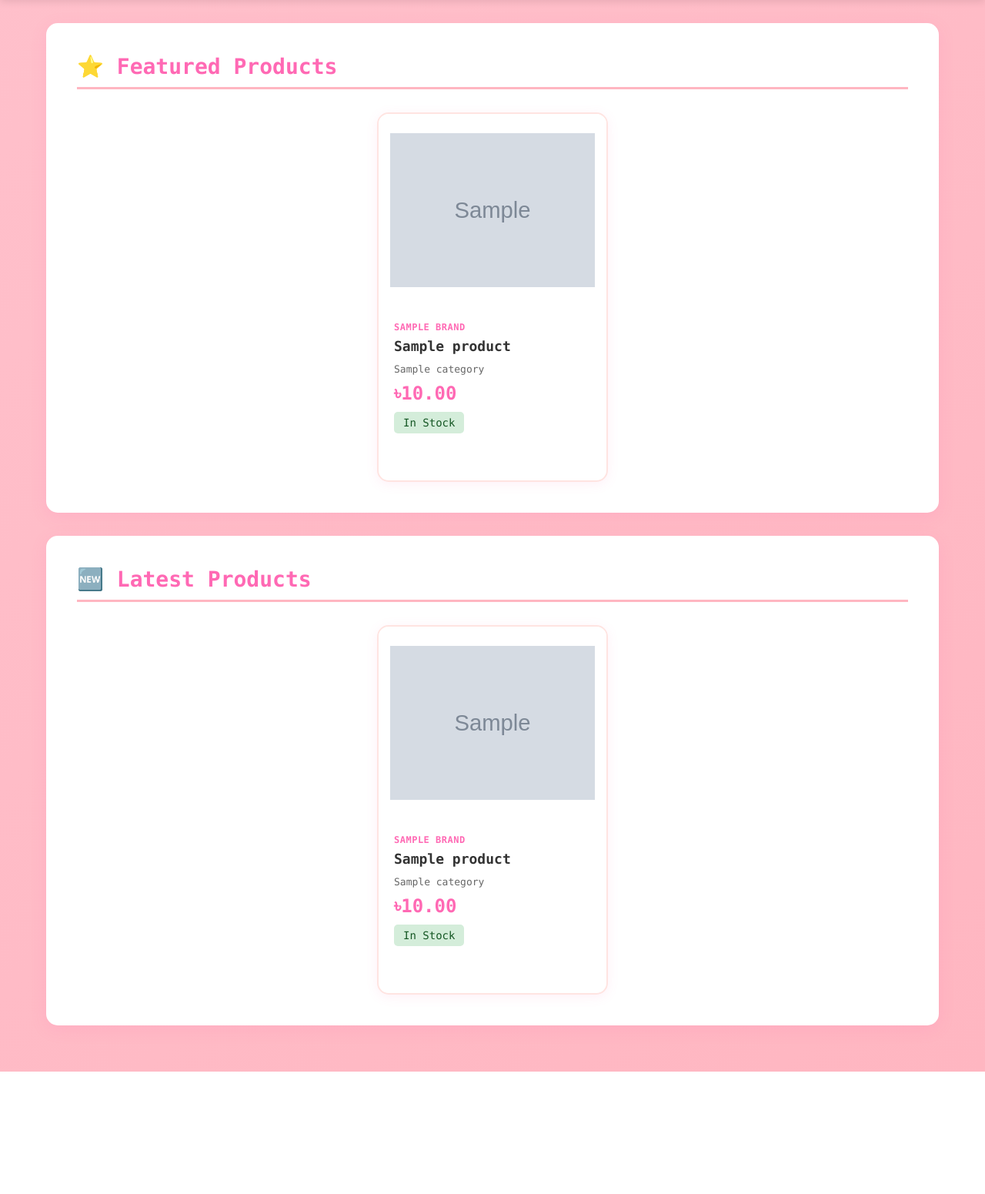
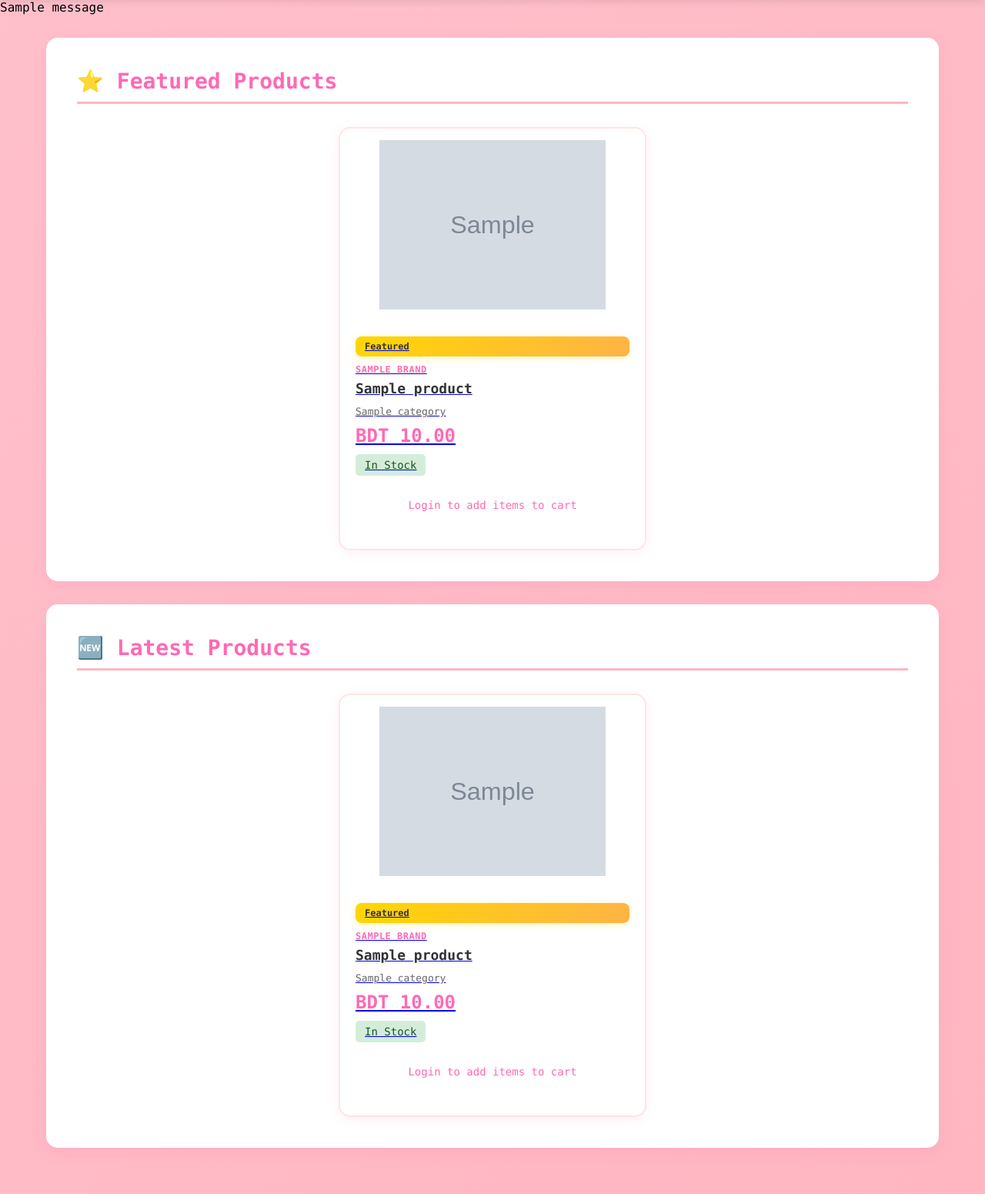
Before and after one commit to rysahona12/pookiecare, a Django app: page / in a window 1280 px wide. Shown: the part 78-1629 px from the top of the page at 77% size. Before the commit the page ends 1470 px from the top, so only its background shows below. Run offline with Django 5.2, Linux system fonts and the light colour scheme; tables that the repository leaves empty hold one stand-in row (values such as "Sample post"); grey boxes marked "Sample" are stand-in pictures; one stand-in notice (Sample message) is shown.

Commit message:
Adjusted CSS and HTML to adapt with cart and order features.

```diff
--- a/products/templates/products/home.html
+++ b/products/templates/products/home.html
@@ -88,8 +88,8 @@
             box-shadow: 0 3px 15px rgba(255, 105, 180, 0.1);
             transition: all 0.3s;
             cursor: pointer;
-            width: 300px;
-            height: 480px;
+            width: 400px;
+            height: 550px;
             flex-shrink: 0;
             display: flex;
             flex-direction: column;
@@ -195,6 +195,37 @@
         .no-products p {
             font-size: 16px;
         }
+        .product-actions {
+            padding: 0 20px 20px 20px;
+            display: flex;
+            justify-content: center;
+            align-items: center;
+        }
+        .product-actions form {
+            width: 100%;
+        }
+        .product-actions button {
+            width: 100%;
+            padding: 12px 20px;
+            background: #ff69b4;
+            color: white;
+            font-size: 16px;
+            font-weight: 600;
+            border: none;
+            border-radius: 10px;
+            cursor: pointer;
+            transition: all 0.3s;
+        }
+        .product-actions button:hover {
+            background: #ff85c1;
+            transform: translateY(-2px);
+        }
+        .login-note {
+            font-size: 14px;
+            color: #ff69b4;
+            text-align: center;
+            padding: 10px 0;
+        }
         @media (max-width: 768px) {
             .navbar {
                 flex-direction: column;
@@ -235,9 +266,8 @@
         <div class="navbar-links">
             <a href="{% url 'products:home' %}">Home</a>
             <a href="{% url 'products:products_list' %}">Products</a>
-            <a href="{% url 'products:cart' %}" class="active">Cart</a>
+            <a href="{% url 'products:cart' %}" class="active">Cart{% if cart_item_count %} ({{ cart_item_count }}){% endif %}</a>
             <a href="{% url 'products:checkout' %}">Checkout</a>
-
             {% if user.is_authenticated %}
                 <a href="{% url 'user:profile' %}">Profile</a>
                 {% if user.is_staff %}
@@ -251,14 +281,22 @@
         </div>
     </nav>
 
+    {% if messages %}
+    <div class="messages">
+        {% for message in messages %}
+            <div class="message">{{ message }}</div>
+        {% endfor %}
+    </div>
+    {% endif %}
+
     <div class="content-wrapper">
         {% if featured_products %}
         <div class="section">
             <h2>⭐ Featured Products</h2>
             <div class="products-grid">
                 {% for product in featured_products %}
-            <a href="{% url 'products:product_detail' product.product_id %}" style="text-decoration: none; color: inherit;">
                 <div class="product-card">
+                    <a href="{% url 'products:product_detail' product.product_id %}" class="product-link">
                         <div class="product-image">
                             {% if product.get_image_url %}
                                 <img src="{{ product.get_image_url }}" alt="{{ product.product_name }}">
@@ -267,16 +305,28 @@
                             {% endif %}
                         </div>
                         <div class="product-info">
+                            <div class="featured-badge">Featured</div>
                             <div class="product-brand">{{ product.brand.brand_name }}</div>
                             <div class="product-name">{{ product.product_name }}</div>
                             <div class="product-category">{{ product.category.category_name }}</div>
-                        <div class="product-price">৳{{ product.price|floatformat:2 }}</div>
+                            <div class="product-price">BDT {{ product.price|floatformat:2 }}</div>
                             <span class="product-stock {% if product.available_stock == 0 %}stock-out{% elif product.available_stock < 10 %}stock-low{% else %}stock-in{% endif %}">
                                 {{ product.get_stock_status }}
                             </span>
                         </div>
+                    </a>
+                    <div class="product-actions">
+                        {% if user.is_authenticated %}
+                        <form method="post" action="{% url 'products:add_to_cart' product.product_id %}">
+                            {% csrf_token %}
+                            <input type="hidden" name="next" value="{% url 'products:cart' %}">
+                            <button type="submit">Add to Cart</button>
+                        </form>
+                        {% else %}
+                            <div class="login-note">Login to add items to cart</div>
+                        {% endif %}
                     </div>
-            </a>
+                </div>
                 {% endfor %}
             </div>
         </div>
@@ -287,8 +337,8 @@
             {% if products %}
             <div class="products-grid">
                 {% for product in products %}
-            <a href="{% url 'products:product_detail' product.product_id %}" style="text-decoration: none; color: inherit;">
                 <div class="product-card">
+                    <a href="{% url 'products:product_detail' product.product_id %}" class="product-link">
                         <div class="product-image">
                             {% if product.get_image_url %}
                                 <img src="{{ product.get_image_url }}" alt="{{ product.product_name }}">
@@ -297,16 +347,30 @@
                             {% endif %}
                         </div>
                         <div class="product-info">
+                            {% if product.featured %}
+                            <div class="featured-badge">Featured</div>
+                            {% endif %}
                             <div class="product-brand">{{ product.brand.brand_name }}</div>
                             <div class="product-name">{{ product.product_name }}</div>
                             <div class="product-category">{{ product.category.category_name }}</div>
-                        <div class="product-price">৳{{ product.price|floatformat:2 }}</div>
+                            <div class="product-price">BDT {{ product.price|floatformat:2 }}</div>
                             <span class="product-stock {% if product.available_stock == 0 %}stock-out{% elif product.available_stock < 10 %}stock-low{% else %}stock-in{% endif %}">
                                 {{ product.get_stock_status }}
                             </span>
                         </div>
+                    </a>
+                    <div class="product-actions">
+                        {% if user.is_authenticated %}
+                        <form method="post" action="{% url 'products:add_to_cart' product.product_id %}">
+                            {% csrf_token %}
+                            <input type="hidden" name="next" value="{% url 'products:cart' %}">
+                            <button type="submit">Add to Cart</button>
+                        </form>
+                        {% else %}
+                            <div class="login-note">Login to add items to cart</div>
+                        {% endif %}
                     </div>
-            </a>
+                </div>
                 {% endfor %}
             </div>
             {% else %}
```
Lines whose indentation alone changed are shown as unchanged.
